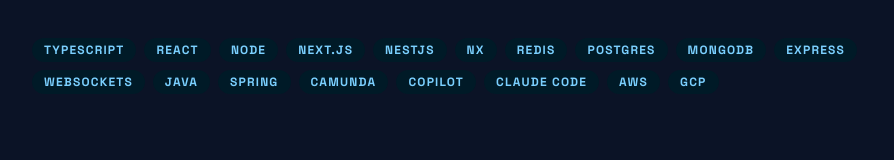
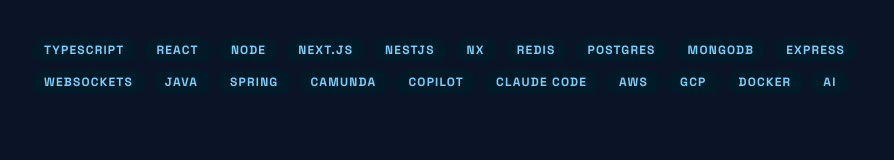
Before and after one commit to mrestine/me, a plain HTML site: page index.html in a window 1280 px wide. Shown: the part 468-628 px from the top of the page, without its empty margins (192-1086 px from the left). Drawn offline with nearby package versions, Linux system fonts and the light colour scheme.

Commit message:
more skillz

```diff
--- a/index.html
+++ b/index.html
@@ -235,6 +235,14 @@
             class="px-3 py-1 text-xs font-label font-bold uppercase tracking-widest text-primary bg-primary-container rounded-full"
             >GCP</span
           >
+          <span
+            class="px-3 py-1 text-xs font-label font-bold uppercase tracking-widest text-primary bg-primary-container rounded-full"
+            >Docker</span
+          >
+          <span
+            class="px-3 py-1 text-xs font-label font-bold uppercase tracking-widest text-primary bg-primary-container rounded-full"
+            >AI</span
+          >
         </div>
       </section>
       <!-- Projects List -->
```
